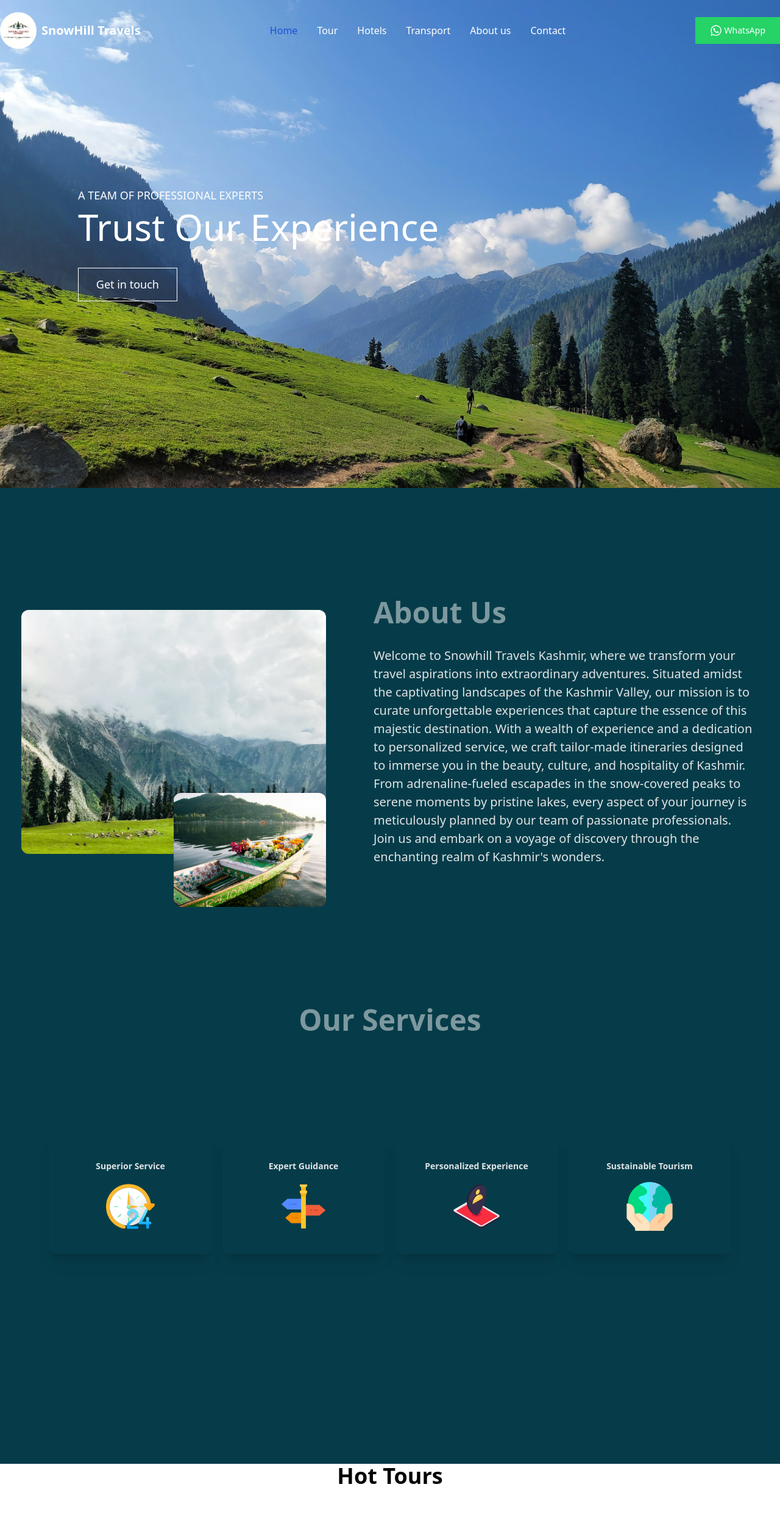
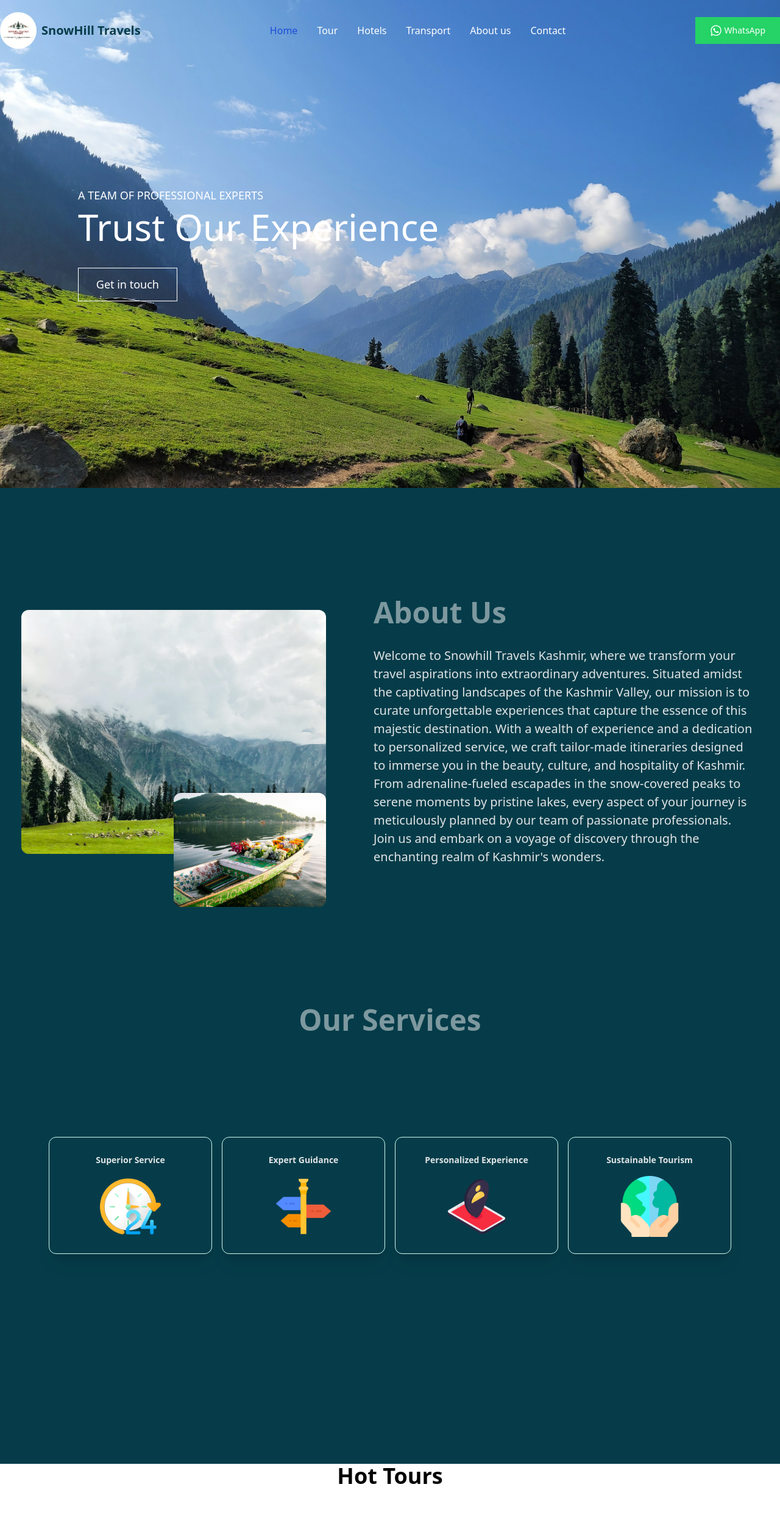
Before and after one commit to wajidkashoo14/snow-hill, a Next.js app: page / in a window 1280 px wide. Shown: the top 2520 px of the page at 61% size. Built offline with nearby package versions, Linux system fonts and the light colour scheme.

Commit message:
code fix

```diff
--- a/src/app/components/Navbar.jsx
+++ b/src/app/components/Navbar.jsx
@@ -11,6 +11,7 @@ function Navbar() {
 
   const [shadow, setShadow] = useState("0");
   const [bg, setBg] = useState("transparent");
+  const [textColor, setTextColor] = useState("#fff")
 
   useEffect(() => {
     window.addEventListener("scroll", changeBackground);
@@ -19,7 +20,8 @@ function Navbar() {
   const changeBackground = () => {
     if (window.scrollY > 50) {
       setShadow("shadow-2xl");
-      setBg("bg-[#063c49]");
+      setBg("bg-[#fff]");
+      setTextColor("text-[#063c49]")
     } else {
       setShadow("shadow-0");
       setBg("bg-transparent");
@@ -30,7 +32,7 @@ function Navbar() {
       <div class="max-w-screen-xl flex flex-wrap items-center justify-between mx-auto py-5 max-[600px]:hidden">
         <Link
           href="/"
-          class="text-white font-semibold text-xl flex justify-center items-center gap-2 -z-1 [600px]:hidden"
+          class={`${textColor} font-semibold text-xl flex justify-center items-center gap-2 -z-1 [600px]:hidden`}
         >
           <Image
             src="/logo.jpg"
--- a/src/app/components/OurServicesCard.jsx
+++ b/src/app/components/OurServicesCard.jsx
@@ -3,11 +3,11 @@ import React from "react";
 
 export default function OurServicesCard({ image, heading, description }) {
   return (
-    <div class="w-[300px] h-48 border-solid p-4 flex flex-col items-center gap-6 rounded-xl shadow-xl justify-center ease-linear duration-200 hover:shadow-2xl max-[600px]:w-full max-[600px]:mb-3 lg:gap-2">
+    <div class="w-[300px] h-48 border-solid p-4 flex flex-col items-center gap-6 border border-teal-100 rounded-xl shadow-xl justify-center ease-linear duration-200 hover:shadow-2xl max-[600px]:w-full max-[600px]:mb-3 lg:gap-2">
       <h3 class="text-3xl font-semibold text-[#dfe4e6] text-left mb-4 max-[600px]:text-lg lg:text-sm  lg:mb-2">
         {heading}
       </h3>
-      <Image src={image} alt={heading} width={80} height={80} loading="lazy" />
+      <Image src={image} alt={heading} width={100} height={100} loading="lazy" />
     </div>
   );
 }
```
